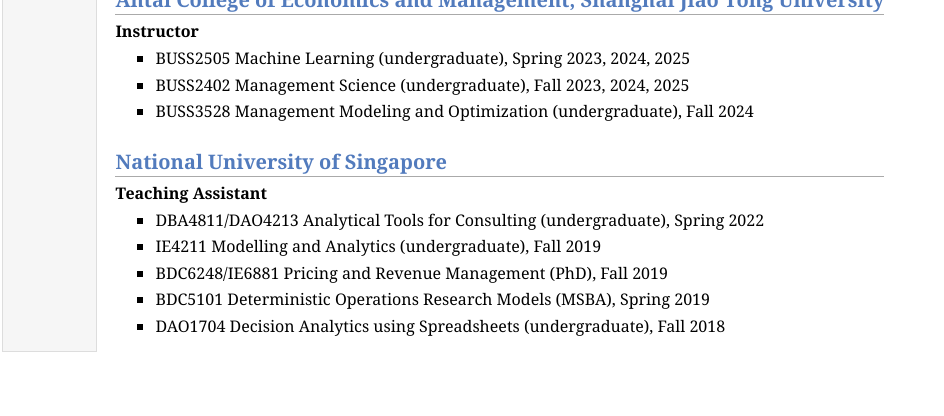
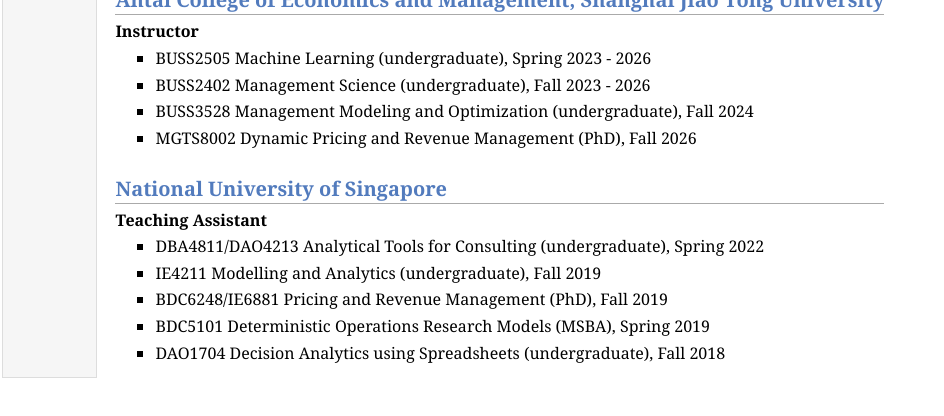
Before and after one commit to hl-sun/hl-sun.github.io, a plain HTML site: page teaching.html in a window 1280 px wide. Shown: the part 86-502 px from the top of the page, without its empty margins (0-944 px from the left). Drawn offline with Linux system fonts and the light colour scheme.

Commit message:
Add files via upload

```diff
--- a/teaching.html
+++ b/teaching.html
@@ -23,13 +23,16 @@
 <p><b>Instructor</b>
 </p>
 <ul>
-<li><p>BUSS2505 Machine Learning (undergraduate), Spring 2023, 2024, 2025
+<li><p>BUSS2505 Machine Learning (undergraduate), Spring 2023 - 2026
 </p>
 </li>
-<li><p>BUSS2402 Management Science (undergraduate), Fall 2023, 2024, 2025
+<li><p>BUSS2402 Management Science (undergraduate), Fall 2023 - 2026
 </p>
 </li>
 <li><p>BUSS3528 Management Modeling and Optimization (undergraduate), Fall 2024
+</p>
+</li>
+<li><p>MGTS8002 Dynamic Pricing and Revenue Management (PhD), Fall 2026
 </p>
 </li>
 </ul>
```
Also changed, not shown: index.html (+1 -1 lines), research.html (+12 -12 lines).
